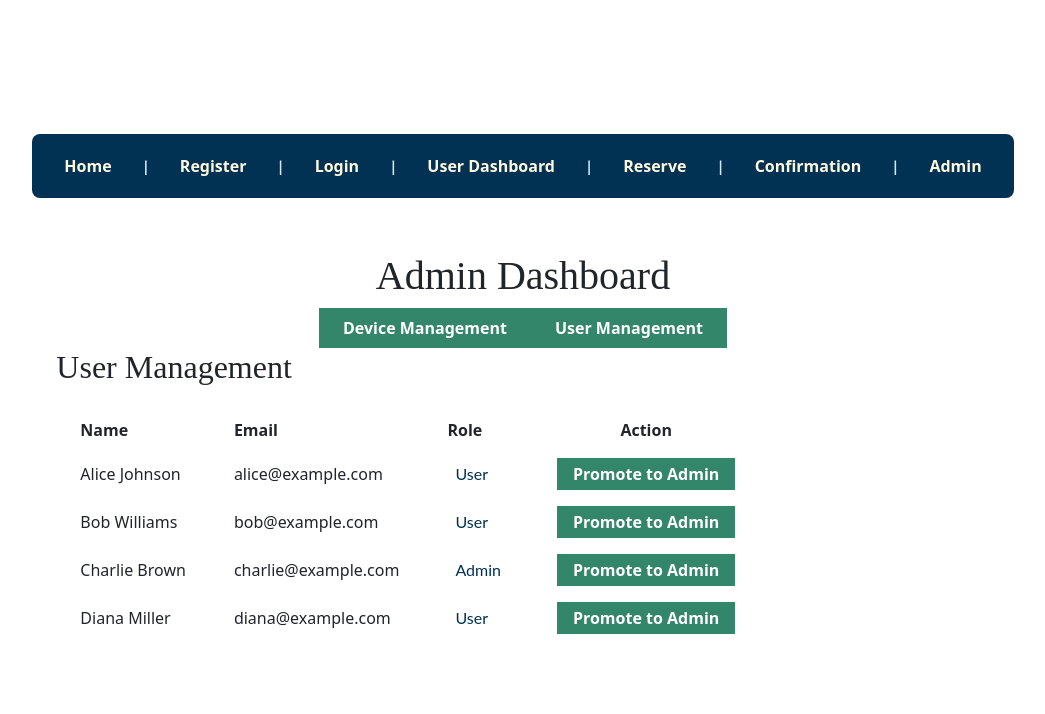
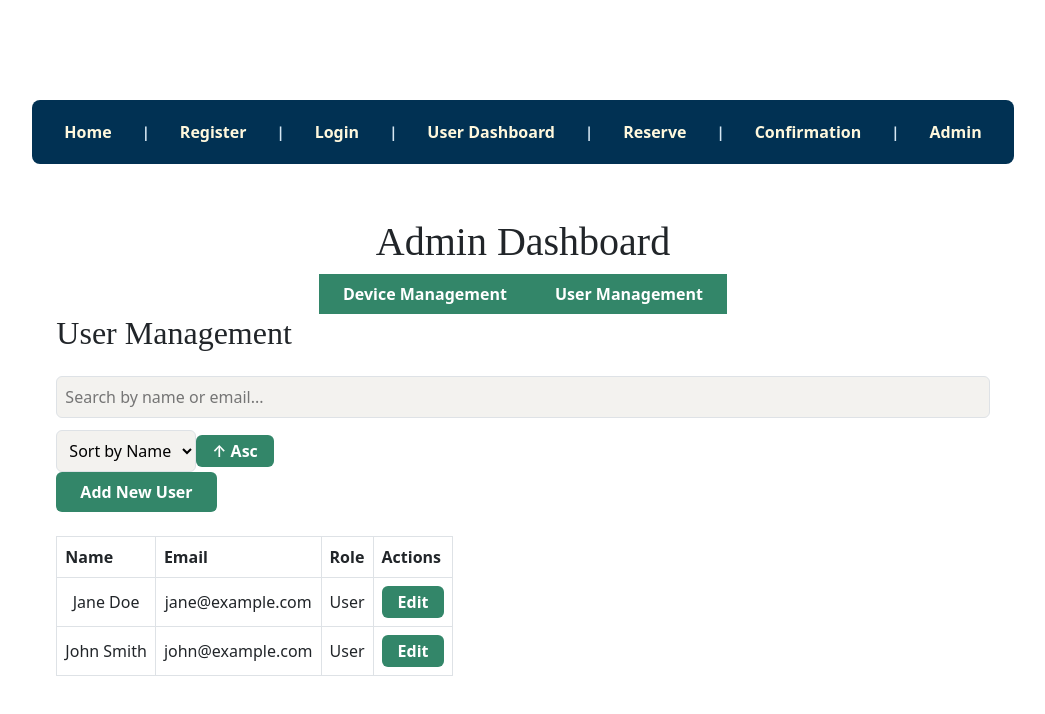
Before and after one commit to ipaccess-valencia-g2/ip-access-orlando, a React (Vite) app in the folder frontend/: page /admin in a window 1280 px wide. Both pictures are taken after a click on the button "User Management". Shown: the top 714 px of the page, without its empty margins (117-1162 px from the left). Built offline with nearby package versions, Linux system fonts and the light colour scheme.

Commit message:
Admin Dashboard Changes
Added manual add reservation form, edit user details search and sort users , and added a add new user button

```diff
--- /dev/null
+++ b/frontend/src/components/ManualReservationForm.jsx
@@ -0,0 +1,79 @@
+import React, { useState } from 'react';
+
+const ManualReservationForm = () => {
+  const [formData, setFormData] = useState({
+    name: '',
+    device: '',
+    date: '',
+    reason: '',
+  });
+
+  const handleChange = (e) => {
+    setFormData(prev => ({
+      ...prev,
+      [e.target.name]: e.target.value
+    }));
+  };
+
+  const handleSubmit = (e) => {
+    e.preventDefault();
+    // TODO: Send to backend or update state
+    console.log('Reservation submitted:', formData);
+    alert('Reservation manually added.');
+    setFormData({ name: '', device: '', date: '', reason: '' });
+  };
+
+  return (
+    <form onSubmit={handleSubmit} className="space-y-4 mt-6">
+      <h2 className="text-lg font-semibold">Manual Reservation</h2>
+
+      <input
+        type="text"
+        name="name"
+        placeholder="Resident Name"
+        value={formData.name}
+        onChange={handleChange}
+        className="w-full p-2 border rounded"
+        required
+      />
+
+      <input
+        type="text"
+        name="device"
+        placeholder="Device ID or Name"
+        value={formData.device}
+        onChange={handleChange}
+        className="w-full p-2 border rounded"
+        required
+      />
+
+      <input
+        type="date"
+        name="date"
+        value={formData.date}
+        onChange={handleChange}
+        className="w-full p-2 border rounded"
+        required
+      />
+
+      <input
+        type="text"
+        name="reason"
+        placeholder="Reason for Reservation"
+        value={formData.reason}
+        onChange={handleChange}
+        className="w-full p-2 border rounded"
+        required
+      />
+
+      <button
+        type="submit"
+        className="bg-blue-600 text-white px-4 py-2 rounded"
+      >
+        Add Reservation
+      </button>
+    </form>
+  );
+};
+
+export default ManualReservationForm;
--- a/frontend/src/components/UserManagementView.jsx
+++ b/frontend/src/components/UserManagementView.jsx
@@ -1,69 +1,209 @@
-import React, { useState, useEffect } from 'react';
+import React, { useState } from 'react';
+
+const mockUsers = [
+  { id: 1, name: 'Jane Doe', email: 'jane@example.com', isAdmin: false },
+  { id: 2, name: 'John Smith', email: 'john@example.com', isAdmin: false },
+];
 
 const UserManagementView = () => {
-  const [users, setUsers] = useState([]);
+  const [users, setUsers] = useState(mockUsers);
+  const [editingUser, setEditingUser] = useState(null);
+  const [editData, setEditData] = useState({ name: '', email: '' });
+  const [searchTerm, setSearchTerm] = useState('');
+  const [sortKey, setSortKey] = useState('name');
+  const [sortOrder, setSortOrder] = useState('asc');
 
-  useEffect(() => {
+  const [showAddForm, setShowAddForm] = useState(false);
+  const [newUser, setNewUser] = useState({ name: '', email: '', isAdmin: false });
 
-    const mockUsers = [
-      { userID: 101, name: 'Alice Johnson', email: 'alice@example.com', role: 'User' },
-      { userID: 102, name: 'Bob Williams', email: 'bob@example.com', role: 'User' },
-      { userID: 103, name: 'Charlie Brown', email: 'charlie@example.com', role: 'Admin' },
-      { userID: 104, name: 'Diana Miller', email: 'diana@example.com', role: 'User' },
-    ];
-    setUsers(mockUsers);
-  }, []);
+  const handleEdit = (user) => {
+    setEditingUser(user.id);
+    setEditData({ name: user.name, email: user.email });
+  };
 
+  const handleChange = (e) => {
+    const { name, value } = e.target;
+    setEditData((prev) => ({ ...prev, [name]: value }));
+  };
 
-  const handlePromote = (userIdToPromote) => {
-    console.log(`Promoting user with ID: ${userIdToPromote}`);
-    setUsers(currentUsers =>
-      currentUsers.map(user =>
-        user.userID === userIdToPromote ? { ...user, role: 'Admin' } : user
+  const handleSave = () => {
+    setUsers((prev) =>
+      prev.map((u) => (u.id === editingUser ? { ...u, ...editData } : u))
+    );
+    setEditingUser(null);
+  };
+
+  const handlePromote = (id) => {
+    setUsers((prev) =>
+      prev.map((user) =>
+        user.id === id ? { ...user, isAdmin: true } : user
       )
     );
   };
 
+  const handleAddChange = (e) => {
+    const { name, value } = e.target;
+    setNewUser((prev) => ({ ...prev, [name]: value }));
+  };
+
+  const handleAddUser = () => {
+    const newId = users.length ? Math.max(...users.map(u => u.id)) + 1 : 1;
+    setUsers([...users, { id: newId, ...newUser }]);
+    setNewUser({ name: '', email: '', isAdmin: false });
+    setShowAddForm(false);
+  };
+
+  const filteredAndSortedUsers = users
+    .filter(user =>
+      user.name.toLowerCase().includes(searchTerm.toLowerCase()) ||
+      user.email.toLowerCase().includes(searchTerm.toLowerCase())
+    )
+    .sort((a, b) => {
+      const valA = a[sortKey].toLowerCase?.() || a[sortKey];
+      const valB = b[sortKey].toLowerCase?.() || b[sortKey];
+      if (valA < valB) return sortOrder === 'asc' ? -1 : 1;
+      if (valA > valB) return sortOrder === 'asc' ? 1 : -1;
+      return 0;
+    });
+
   return (
-    <div className="bg-white p-6 rounded-lg shadow-md">
-      <h2 className="text-2xl font-bold mb-4">User Management</h2>
-      <div className="overflow-x-auto">
-        <table className="min-w-full text-left">
-          <thead className="bg-gray-50 border-b">
+    <div>
+      <h2 className="text-xl font-bold mb-4">User Management</h2>
+
+      {/* Top Controls */}
+      <div className="flex flex-col md:flex-row md:items-center md:justify-between gap-4 mb-4">
+        <div className="flex flex-1 gap-2">
+          <input
+            type="text"
+            placeholder="Search by name or email..."
+            value={searchTerm}
+            onChange={(e) => setSearchTerm(e.target.value)}
+            className="p-2 border border-gray-300 rounded w-full md:w-1/2"
+          />
+          <select
+            value={sortKey}
+            onChange={(e) => setSortKey(e.target.value)}
+            className="p-2 border border-gray-300 rounded"
+          >
+            <option value="name">Sort by Name</option>
+            <option value="email">Sort by Email</option>
+          </select>
+          <button
+            onClick={() => setSortOrder(sortOrder === 'asc' ? 'desc' : 'asc')}
+            className="bg-gray-600 text-white px-3 py-1 rounded"
+          >
+            {sortOrder === 'asc' ? '↑ Asc' : '↓ Desc'}
+          </button>
+        </div>
+
+        <button
+          onClick={() => setShowAddForm(!showAddForm)}
+          className="bg-blue-700 text-white px-4 py-2 rounded"
+        >
+          {showAddForm ? 'Cancel' : 'Add New User'}
+        </button>
+      </div>
+
+      {/* Add New User Form */}
+      {showAddForm && (
+        <div className="mb-6 border p-4 rounded bg-gray-50">
+          <h3 className="font-semibold mb-2">Add New User</h3>
+          <div className="flex flex-col md:flex-row gap-2">
+            <input
+              name="name"
+              value={newUser.name}
+              onChange={handleAddChange}
+              placeholder="Full Name"
+              className="p-2 border rounded w-full"
+            />
+            <input
+              name="email"
+              value={newUser.email}
+              onChange={handleAddChange}
+              placeholder="Email"
+              className="p-2 border rounded w-full"
+            />
+            <button
+              onClick={handleAddUser}
+              className="bg-green-600 text-white px-4 py-2 rounded"
+            >
+              Add User
+            </button>
+          </div>
+        </div>
+      )}
+
+      {/* Table */}
+      <table className="w-full table-auto border-collapse border">
+        <thead className="bg-gray-100">
           <tr>
-              <th className="px-4 py-2">Name</th>
-              <th className="px-4 py-2">Email</th>
-              <th className="px-4 py-2">Role</th>
-              <th className="px-4 py-2 text-center">Action</th>
+            <th className="border p-2">Name</th>
+            <th className="border p-2">Email</th>
+            <th className="border p-2">Role</th>
+            <th className="border p-2">Actions</th>
           </tr>
         </thead>
         <tbody>
-            {users.map((user) => (
-              <tr key={user.userID} className="border-b">
-                <td className="px-4 py-2">{user.name}</td>
-                <td className="px-4 py-2">{user.email}</td>
-                <td className="px-4 py-2">
-                  <span className={`px-2 py-1 text-xs font-semibold rounded-full ${
-                    user.role === 'Admin' ? 'bg-green-100 text-green-800' : 'bg-yellow-100 text-yellow-800'
-                  }`}>
-                    {user.role}
-                  </span>
+          {filteredAndSortedUsers.map((user) => (
+            <tr key={user.id} className="text-center">
+              {editingUser === user.id ? (
+                <>
+                  <td className="border p-2">
+                    <input
+                      name="name"
+                      value={editData.name}
+                      onChange={handleChange}
+                      className="p-1 border rounded"
+                    />
                   </td>
-                <td className="px-4 py-2 text-center">
+                  <td className="border p-2">
+                    <input
+                      name="email"
+                      value={editData.email}
+                      onChange={handleChange}
+                      className="p-1 border rounded"
+                    />
+                  </td>
+                  <td className="border p-2">
+                    {user.isAdmin ? 'Admin' : 'User'}
+                  </td>
+                  <td className="border p-2 space-x-2">
                     <button
-                    onClick={() => handlePromote(user.userID)}
-                    disabled={user.role === 'Admin'} // Disables the button if user is already an Admin
-                    className="bg-indigo-600 text-white px-3 py-1 rounded-md hover:bg-indigo-700 disabled:bg-gray-400 disabled:cursor-not-allowed"
+                      onClick={handleSave}
+                      className="bg-blue-600 text-white px-3 py-1 rounded"
+                    >
+                      Save
+                    </button>
+                    {!user.isAdmin && (
+                      <button
+                        onClick={() => handlePromote(user.id)}
+                        className="bg-purple-600 text-white px-3 py-1 rounded"
                       >
                         Promote to Admin
                       </button>
+                    )}
                   </td>
+                </>
+              ) : (
+                <>
+                  <td className="border p-2">{user.name}</td>
+                  <td className="border p-2">{user.email}</td>
+                  <td className="border p-2">{user.isAdmin ? 'Admin' : 'User'}</td>
+                  <td className="border p-2 space-x-2">
+                    <button
+                      onClick={() => handleEdit(user)}
+                      className="bg-green-600 text-white px-3 py-1 rounded"
+                    >
+                      Edit
+                    </button>
+                  </td>
+                </>
+              )}
             </tr>
           ))}
         </tbody>
       </table>
     </div>
-    </div>
   );
 };
 
--- a/frontend/src/pages/AdminPage.jsx
+++ b/frontend/src/pages/AdminPage.jsx
@@ -4,6 +4,8 @@ import React, { useState } from 'react';
 import AdminCheckInView from '../components/AdminCheckInView.jsx';
 import ManualCheckout from '../components/ManualCheckout.jsx';
 import UserManagementView from '../components/UserManagementView.jsx';
+import ManualReservationForm from '../components/ManualReservationForm';
+
 
 const AdminPage = () => {
   // State to keep track of the currently active tab
@@ -48,8 +50,13 @@ const AdminPage = () => {
     <section className="bg-white p-6 rounded-lg shadow-md">
       <ManualCheckout />
     </section>
+    <hr className="my-10" />
+    <section className="bg-white p-6 rounded-lg shadow-md">
+      <ManualReservationForm />
+    </section>
   </div>
 )}
+
 
 
         {activeTab === 'users' && (
```
Lines whose indentation alone changed are shown as unchanged.
